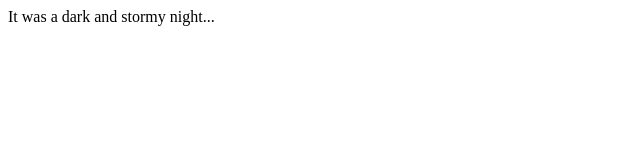
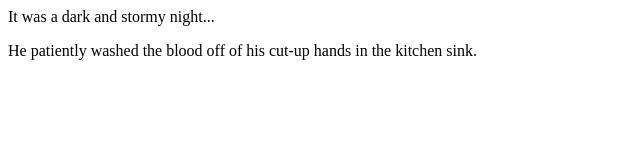
Before and after one commit to JimVargas5/fireside-story, a plain HTML site: page index.html in a window 1280 px wide. Shown: the whole page, without its empty margins (0-640 px from the left). Drawn offline with Linux system fonts and the light colour scheme.

Commit message:
Added 2nd line of story

```diff
--- a/index.html
+++ b/index.html
@@ -1,5 +1,6 @@
 <html>
   <body>
     <p>It was a dark and stormy night...</p>
+    <p>He patiently washed the blood off of his cut-up hands in the kitchen sink.</p>
   </body>
 </html>
```
